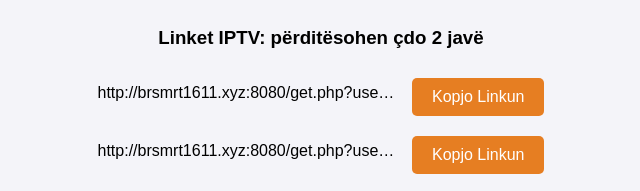
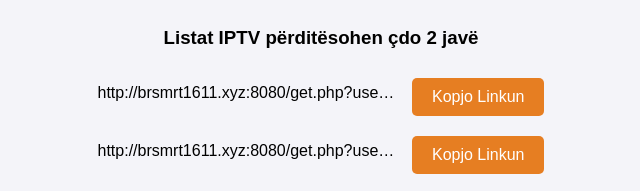
Before and after one commit to diti-ux/kanale-2025, a plain HTML site: page index.html in a window 1280 px wide. Both pictures are taken after a click on the button "Kliko Këtu". Shown: the part 189-380 px from the top of the page, 319-959 px from the left. Drawn offline with Linux system fonts and the light colour scheme.

```diff
--- a/index.html
+++ b/index.html
@@ -81,7 +81,7 @@
     <button onclick="shfaqLinke()">Kliko Këtu</button>
 
     <div id="linkeContainer">
-        <h3>Linket IPTV: përditësohen çdo 2 javë</h3>
+        <h3>Listat IPTV përditësohen çdo 2 javë</h3>
         <ul>
             <li>
                 <span class="link-text" id="link1">http://brsmrt1611.xyz:8080/get.php?username=mhmt9949&password=Thr5R8NvGcU5&type=m3u</span>
```
